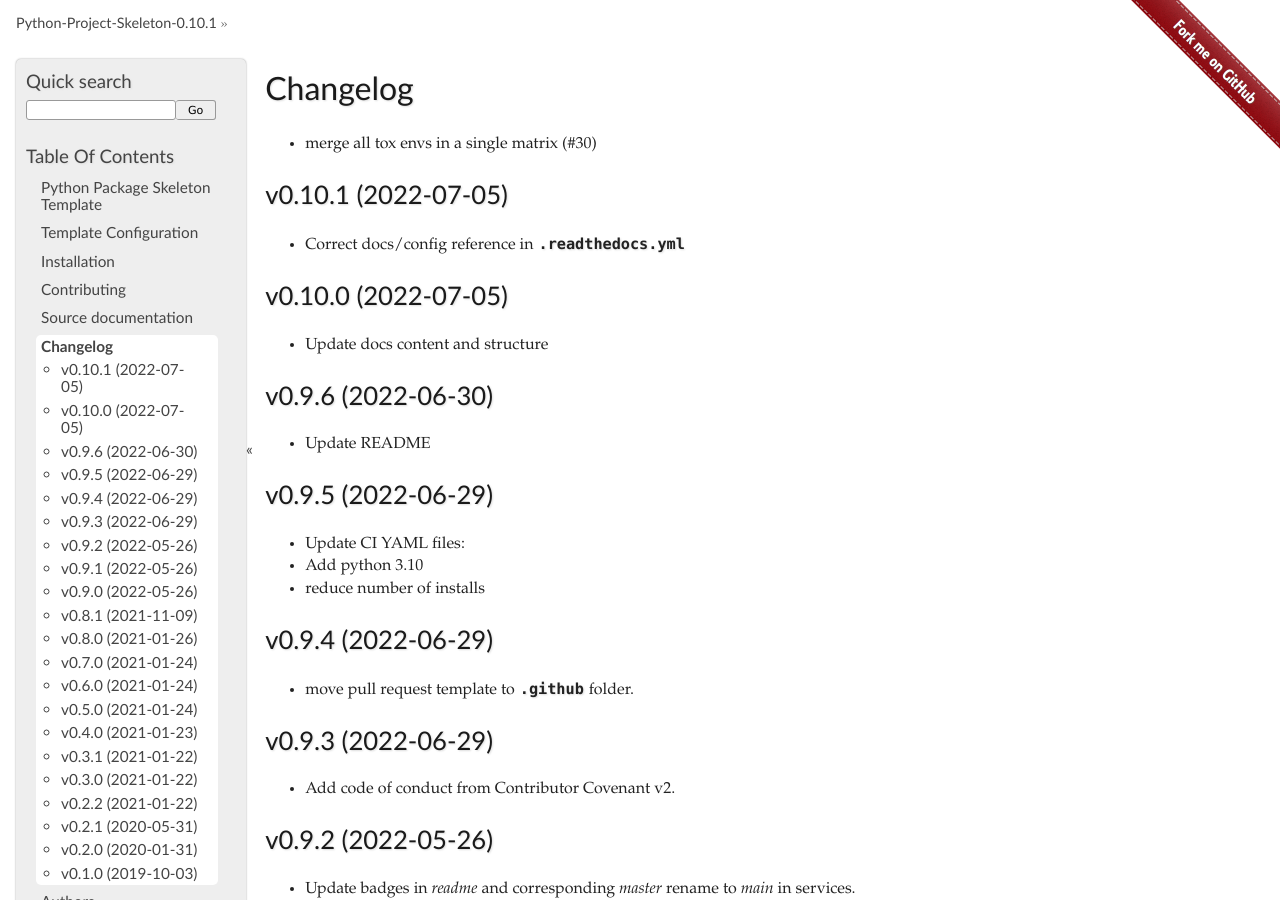
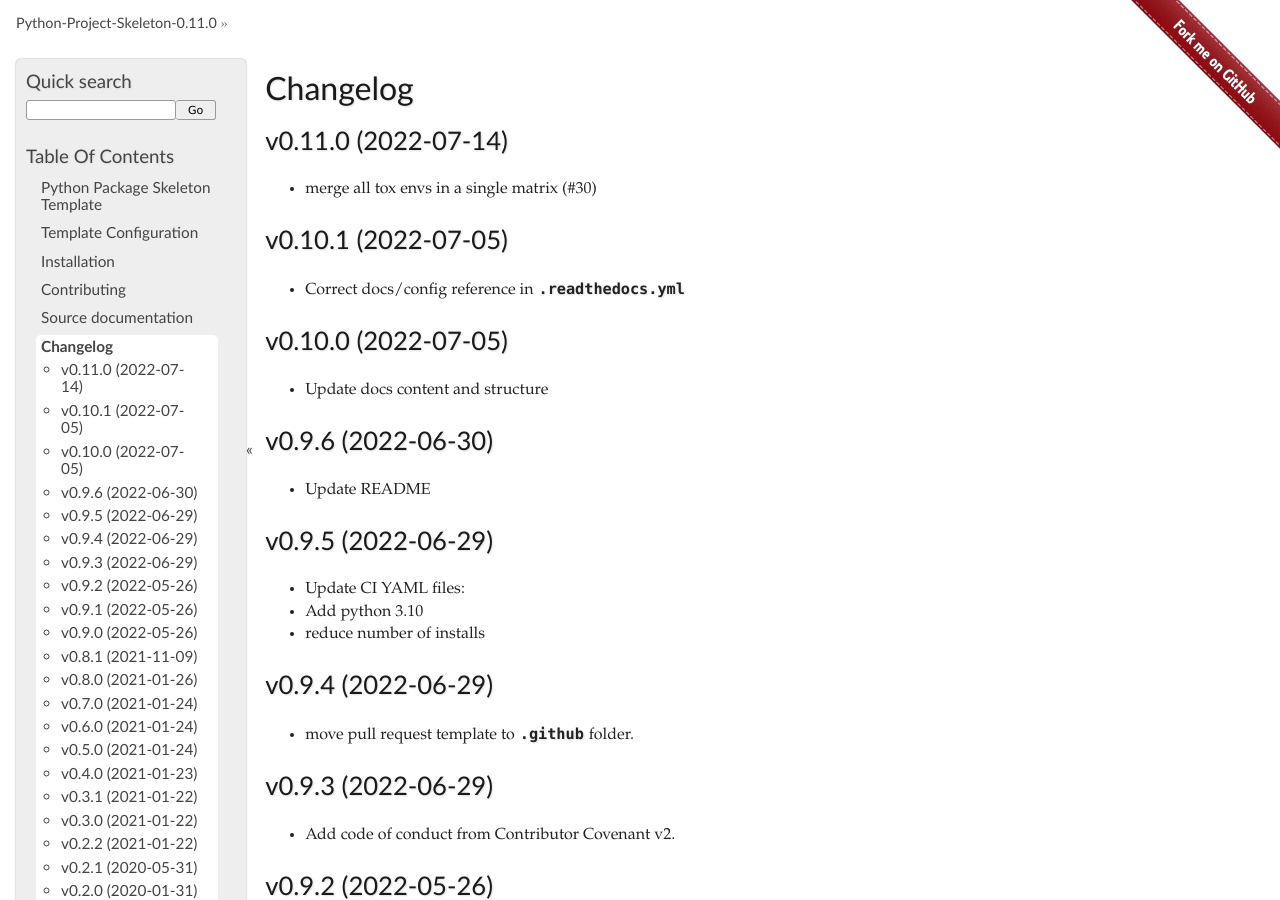
Before and after one commit to joaomcteixeira/python-project-skeleton, a Sphinx documentation site: the page built from docs/changelog.rst, in a window 1280 px wide and 900 px high. Built offline with Sphinx 7.4.7, drawn with Linux system fonts in a browser that asks for light colours; pages that are not in the unit, such as notebooks, are missing from menus.

Commit message:
[SKIP] version bump 0.10.1 -> 0.11.0
[FEATURE] Merge all tox envs in a single matrix (#30)

Merge all tox envs in a single matrix

```diff
--- a/CHANGELOG.rst
+++ b/CHANGELOG.rst
@@ -1,6 +1,9 @@
 
 Changelog
 =========
+
+v0.11.0 (2022-07-14)
+------------------------------------------------------------
 
 * merge all tox envs in a single matrix (#30)
 
--- a/README.rst
+++ b/README.rst
@@ -123,7 +123,7 @@ list your work above, as well.
 Version
 -------
 
-v0.10.1
+v0.11.0
 
 .. _GitHub Actions: https://github.com/features/actions
 .. _PyPI: https://pypi.org
--- a/docs/conf.py
+++ b/docs/conf.py
@@ -48,7 +48,7 @@ project = 'Python-Project-Skeleton'
 year = '2020'
 author = 'Joao MC Teixeira'
 copyright = '{0}, {1}'.format(year, author)
-version = release = '0.10.1'
+version = release = '0.11.0'
 
 pygments_style = 'trac'
 templates_path = ['.']
--- a/setup.py
+++ b/setup.py
@@ -36,7 +36,7 @@ long_description = '{}\n{}'.format(
 
 setup(
     name='jmct-sampleproject',
-    version='0.10.1',
+    version='0.11.0',
     description='A skeleton template for Python projects.',
     long_description=long_description,
     long_description_content_type='text/x-rst',
--- a/src/sampleproject/__init__.py
+++ b/src/sampleproject/__init__.py
@@ -1,3 +1,3 @@
 """Initial documentation of SampleProject."""
 
-__version__ = '0.10.1'
+__version__ = '0.11.0'
```
Also changed, not shown: .bumpversion.cfg.
